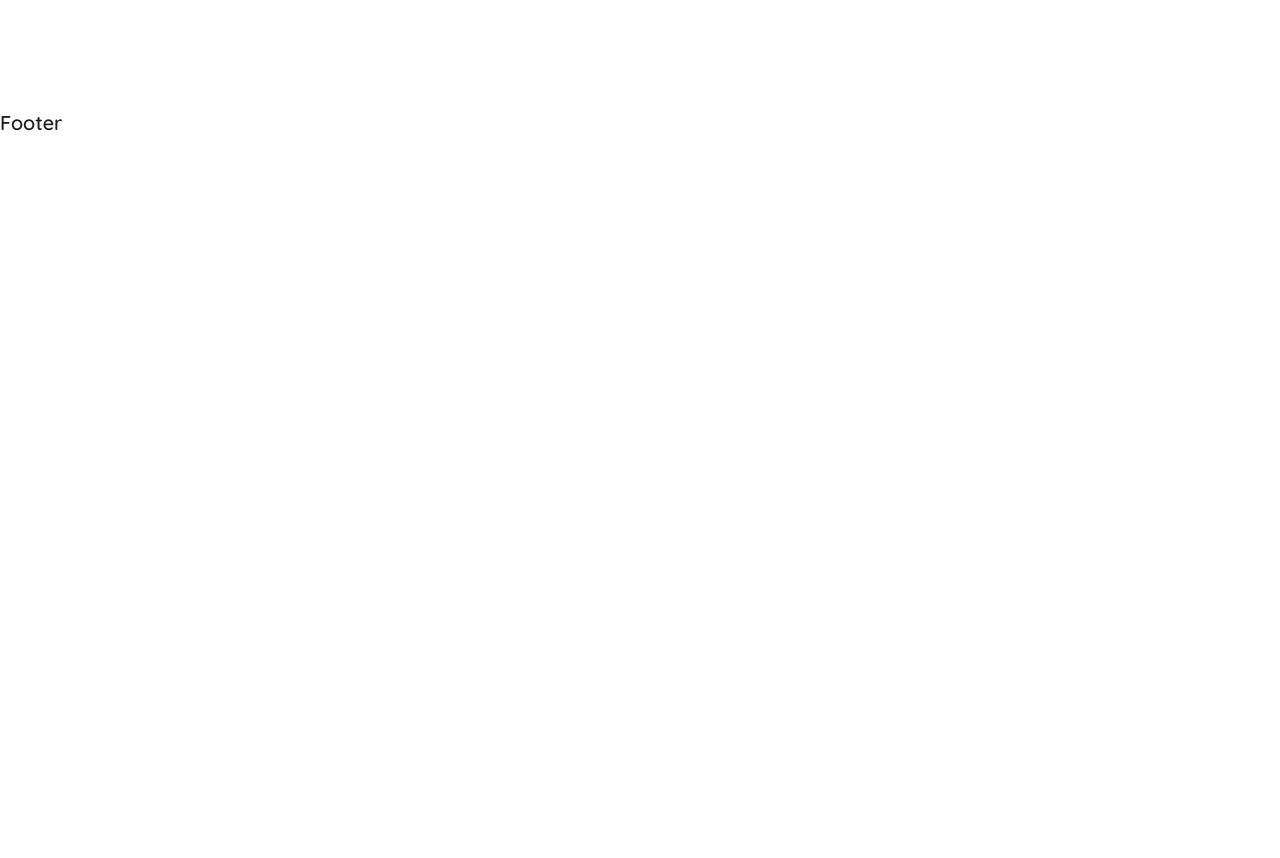
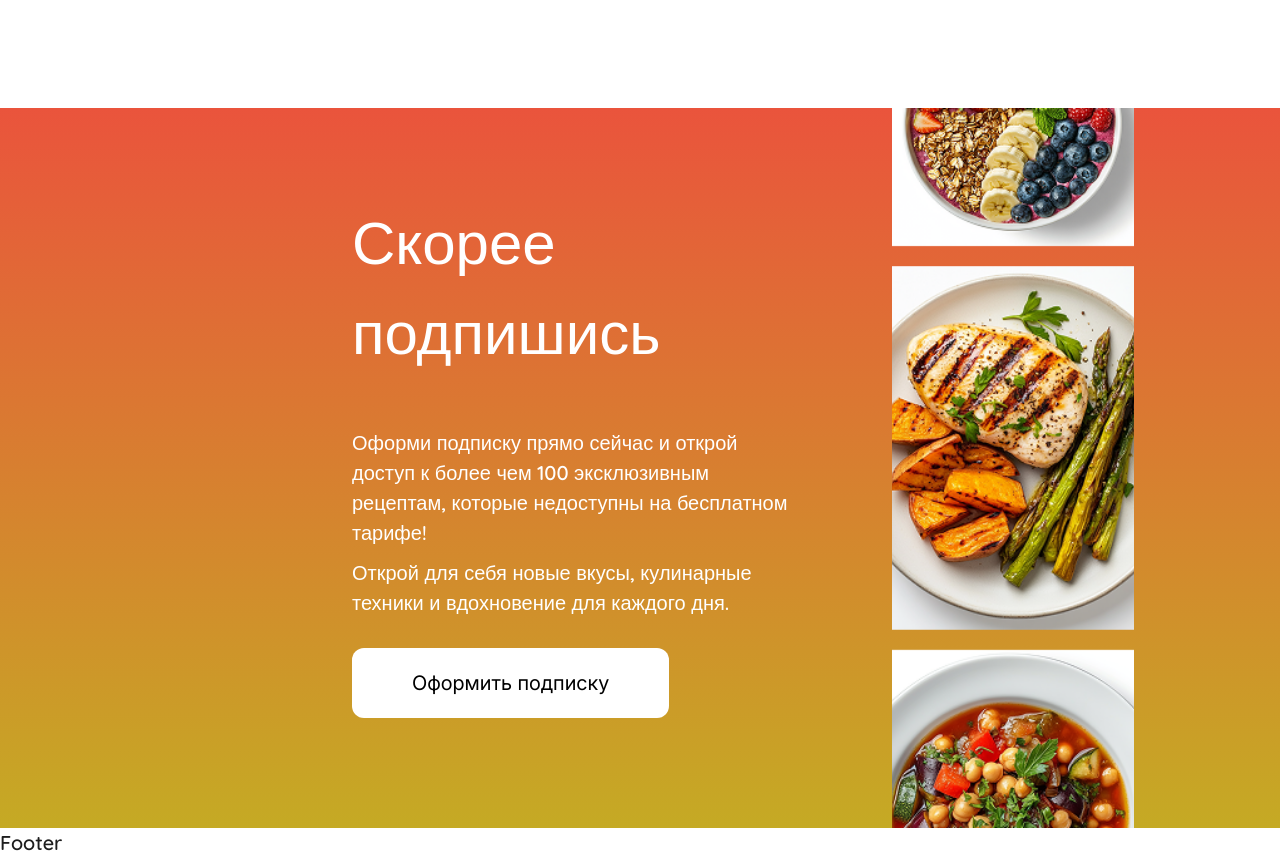
Before and after one commit to Anatoliy2024/healthy-food, a Next.js app: page / in a window 1280 px wide. Shown: the part 2055-2913 px from the top of the page. Before the commit the page ends 2193 px from the top, so only its background shows below. Built offline with nearby package versions, Linux system fonts and the light colour scheme.

Commit message:
add block subscribe

```diff
--- a/src/app/globals.css
+++ b/src/app/globals.css
@@ -29,6 +29,7 @@ body {
   --color-gradient: linear-gradient(135deg, #ea543c, #c5aa24);
   --color-gradient-2: linear-gradient(90deg, #f2dbbf, #f0d7b859);
   --color-gradient-3: linear-gradient(135deg, #34bca6, #c5aa24);
+  --color-gradient-4: linear-gradient(180deg, #ea543c, #c5aa24);
 
   --fs-xs: 0.75rem; /* 12px */
   --fs-sm: 0.875rem; /* 14px */
--- a/src/components/GeneralInformation/GeneralInformation.tsx
+++ b/src/components/GeneralInformation/GeneralInformationBlock.tsx
@@ -1,6 +1,6 @@
 import Image from "next/image"
-import style from "./GeneralInformation.module.scss"
-export function GeneralInformation() {
+import style from "./GeneralInformationBlock.module.scss"
+export function GeneralInformationBlock() {
   return (
     <div className={style.wrapper}>
       <div className={style.container}>
--- a/src/components/MainInfo/MainInfo.tsx
+++ b/src/components/MainInfo/MainInfo.tsx
@@ -1,9 +1,11 @@
-import { GeneralInformation } from "../GeneralInformation/GeneralInformation"
+import { GeneralInformationBlock } from "../GeneralInformation/GeneralInformationBlock"
+import { SubscribeBlock } from "../SubscribeBlock/SubscribeBlock"
 
 export function MainInfo() {
   return (
     <div>
-      <GeneralInformation />
+      <GeneralInformationBlock />
+      <SubscribeBlock />
     </div>
   )
 }
--- /dev/null
+++ b/src/components/SubscribeBlock/SubscribeBlock.module.scss
@@ -0,0 +1,46 @@
+.wrapper {
+  .container {
+    background: var(--color-gradient-4);
+    // max-width: 1422px;
+    padding: 0 146px 0 352px;
+    min-height: 574px;
+    // min-height: 574px;
+    display: flex;
+    gap: 103px;
+    .textBlock {
+      padding: 90px 0 110px;
+      max-width: 618px;
+      color: white;
+      h3 {
+        font-size: var(--fs-xsl);
+        font-family: var(--font-poppins), sans-serif;
+        padding-bottom: 50px;
+      }
+      div {
+        display: flex;
+        flex-direction: column;
+        gap: 10px;
+        margin-bottom: 30px;
+      }
+      button {
+        color: black;
+        font-family: var(--font-inter), sans-serif;
+        padding: 20px 60px;
+        border-radius: 12px;
+        background: white;
+        cursor: pointer;
+        &:hover {
+          transform: scale(1.1);
+        }
+      }
+    }
+    .imageBlock {
+      //   flex: 0;
+      img {
+        width: 100%;
+        height: 100%;
+        object-fit: cover;
+      }
+    }
+  }
+}
--- /dev/null
+++ b/src/components/SubscribeBlock/SubscribeBlock.tsx
@@ -0,0 +1,27 @@
+import Image from "next/image"
+import style from "./SubscribeBlock.module.scss"
+export function SubscribeBlock() {
+  return (
+    <div className={style.wrapper}>
+      <div className={style.container}>
+        <div className={style.textBlock}>
+          <h3>Скорее подпишись </h3>
+          <div>
+            <p>
+              Оформи подписку прямо сейчас и открой доступ к более чем 100
+              эксклюзивным рецептам, которые недоступны на бесплатном тарифе!{" "}
+            </p>
+            <p>
+              Открой для себя новые вкусы, кулинарные техники и вдохновение для
+              каждого дня.
+            </p>
+          </div>
+          <button>Оформить подписку</button>
+        </div>
+        <div className={style.imageBlock}>
+          <Image src="/image/dish-3.png" width={701} height={574} alt="dish" />
+        </div>
+      </div>
+    </div>
+  )
+}
```
Also changed, not shown: public/image/dish-3.png, src/components/GeneralInformation/GeneralInformationBlock.module.scss (renamed from src/components/GeneralInformation/GeneralInformation.module.scss).
